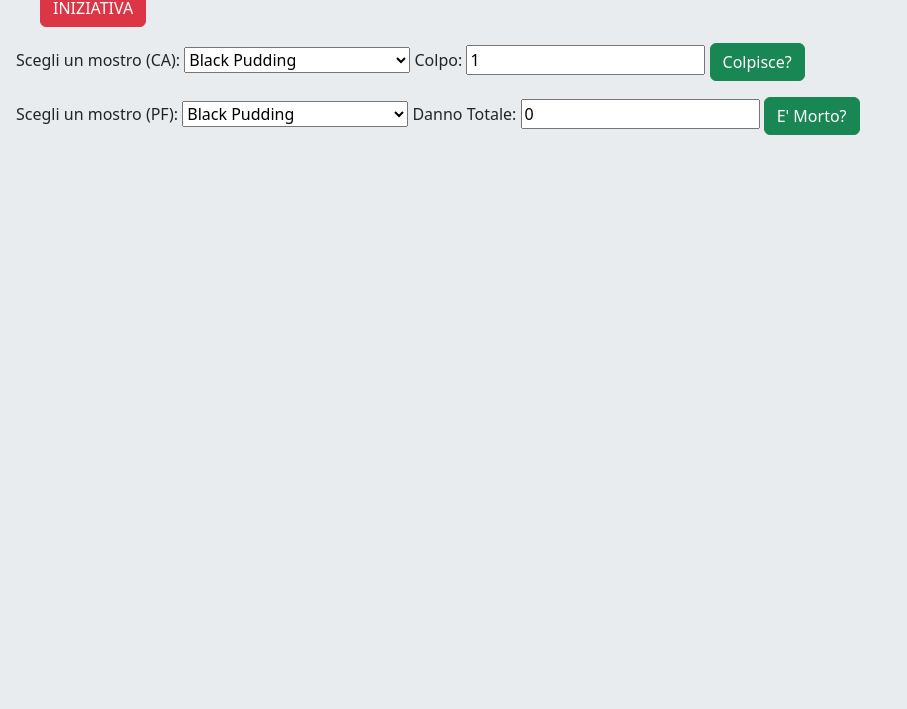
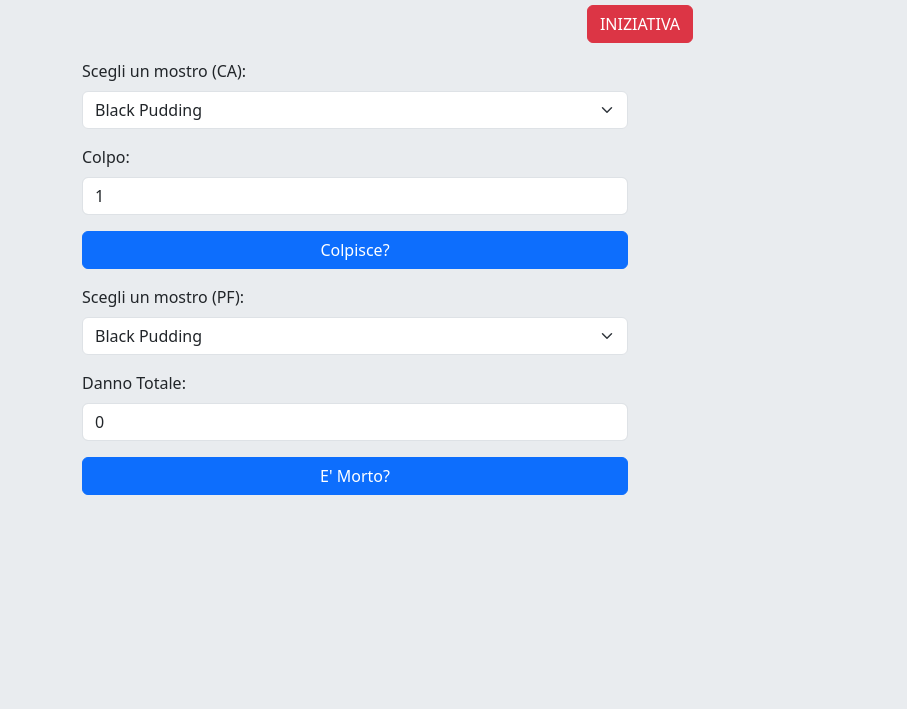
Before and after one commit to MarcoDeVito/DRD-D, a plain HTML site: page index.html in a window 1280 px wide. Shown: the part 91-800 px from the top of the page, without its empty margins (0-907 px from the left). Drawn offline with nearby package versions, Linux system fonts and the light colour scheme.

Commit message:
migliorata grafica con boostrap col cambiato colore ai pulsanti e resi i risultati colorati

```diff
--- a/index.html
+++ b/index.html
@@ -1,52 +1,69 @@
 <!DOCTYPE html>
-<html>
+<html lang="it">
+
 <head>
+    <meta charset="UTF-8">
+    <meta name="viewport" content="width=device-width, initial-scale=1, shrink-to-fit=no">
     <title>Deep Rock Dungeons</title>
-    <link href="https://cdn.jsdelivr.net/npm/bootstrap@5.3.3/dist/css/bootstrap.min.css" rel="stylesheet" integrity="sha384-QWTKZyjpPEjISv5WaRU9OFeRpok6YctnYmDr5pNlyT2bRjXh0JMhjY6hW+ALEwIH" crossorigin="anonymous">
+    <link href="https://cdn.jsdelivr.net/npm/bootstrap@5.3.3/dist/css/bootstrap.min.css" rel="stylesheet"
+        integrity="sha384-QWTKZyjpPEjISv5WaRU9OFeRpok6YctnYmDr5pNlyT2bRjXh0JMhjY6hW+ALEwIH" crossorigin="anonymous">
 </head>
-<body class="m-3 bg-body-secondary  ">
-    <h1>Controllo CA e PF</h1>
-    <div class="my-3">
-        <button type="button" class="btn btn-danger mx-4" onclick="dice()">INIZIATIVA</button>
-        <span id="dice-result" ></span>
+
+<body class="m-3 bg-body-secondary">
+    <div class="container">
+        <h1 class="text-center my-4">Controllo CA e PF</h1>
+        <div class="my-3 text-center">
+            <button type="button" class="btn btn-danger mx-4" onclick="dice()">INIZIATIVA</button>
+            <span id="dice-result"></span>
+        </div>
+        <div class="row">
+            <div class="col-12 col-lg-6">
+                <form id="monster-form">
+                    <div class="mb-3">
+                        <label for="monster-select-ca" class="form-label">Scegli un mostro (CA):</label>
+                        <select id="monster-select-ca" class="form-select"></select>
+                    </div>
+                    <div class="mb-3">
+                        <label for="monster-number" class="form-label">Colpo:</label>
+                        <input type="number" id="monster-number" class="form-control" min="1" value="1">
+                    </div>
+                    <div class="mb-3">
+                        <button type="button" class="btn btn-primary w-100"
+                            onclick="checkMonsterCA()">Colpisce?</button>
+                        <p id="result-ca" class="mt-2 text-center"></p>
+                    </div>
+                    <div class="mb-3">
+                        <label for="monster-select-pf" class="form-label">Scegli un mostro (PF):</label>
+                        <select id="monster-select-pf" class="form-select"></select>
+                    </div>
+                    <div class="mb-3">
+                        <label for="total-damage" class="form-label">Danno Totale:</label>
+                        <input type="number" id="total-damage" class="form-control" min="0" value="0">
+                    </div>
+                    <div class="mb-3">
+                        <button type="button" class="btn btn-primary w-100" onclick="checkMonsterPF()">E'
+                            Morto?</button>
+                        <p id="result-pf" class="mt-2 text-center"></p>
+                    </div>
+                </form>
+            </div>
+        </div>
     </div>
-    <form id="monster-form">
-        <label for="monster-select-ca">Scegli un mostro (CA):</label>
-        <select id="monster-select-ca"></select>
-        <label for="number">Colpo:</label>
-        <input type="number" id="monster-number" min="1" value="1">
-        <button type="button" class="btn btn-success" onclick="checkMonsterCA()">Colpisce?</button>
-        <p id="result-ca"></p>
-
-        <label for="monster-select-pf">Scegli un mostro (PF):</label>
-        <select id="monster-select-pf"></select>
-        <label for="total-damage">Danno Totale:</label>
-        <input type="number" id="total-damage" min="0" value="0">
-        <button type="button" class="btn btn-success" onclick="checkMonsterPF()">E' Morto?</button>
-        <p id="result-pf"></p>
-
-
-    </form>
 
     <script>
-        // Carica i dati dei mostri dal file JSON
         fetch('monsters.json')
             .then(response => response.json())
             .then(data => {
-
-                data.sort(function(a, b){return a['mostro'].localeCompare(b['mostro'])});
-                console.log(data)
+                data.sort((a, b) => a['mostro'].localeCompare(b['mostro']));
                 const selectCA = document.getElementById('monster-select-ca');
                 const selectPF = document.getElementById('monster-select-pf');
 
                 data.forEach(monster => {
-                    // Opzione per la Classe Armatura (CA)
                     const optionCA = document.createElement('option');
                     optionCA.value = monster['Classe Armatura (CA)'];
                     optionCA.textContent = monster.mostro;
                     selectCA.appendChild(optionCA);
 
-                    // Opzione per i Punti Ferita (PF)
                     const optionPF = document.createElement('option');
                     optionPF.value = monster['Punti Ferita (PF)'];
                     optionPF.textContent = monster.mostro;
@@ -57,26 +74,53 @@
         function checkMonsterCA() {
             let selectedValue = parseInt(document.getElementById('monster-select-ca').value);
             let number = parseInt(document.getElementById('monster-number').value);
-            let result = (number >= selectedValue) ? 'Colpito' : 'Mancato';
+            let monsterCa = document.getElementById('result-ca');
+            if (number >= selectedValue) {
+                monsterCa.innerText = 'Colpito';
+                monsterCa.classList.remove("bg-danger");
+                monsterCa.classList.add("border", "rounded", "bg-success", "p-2");
 
-            document.getElementById('result-ca').innerText = result;
+            }
+            else {
 
+                monsterCa.innerText = 'Mancato';
+                monsterCa.classList.remove("bg-success");
+                monsterCa.classList.add("border", "rounded", "bg-danger", "p-2");
+
+            }
         }
 
         function checkMonsterPF() {
             let selectedValue = parseInt(document.getElementById('monster-select-pf').value);
             let totalDamage = parseInt(document.getElementById('total-damage').value);
-            let result = ( totalDamage< selectedValue  ) ? 'Vivo' : 'Morto';
-            document.getElementById('result-pf').innerText = result;
+            let monsterPf = document.getElementById('result-pf');
+            if (totalDamage < selectedValue) {
+                monsterPf.innerText = 'Vivo';
+                monsterPf.classList.remove("bg-danger");
+                monsterPf.classList.add("border", "rounded", "bg-success", "p-2");
+
+
+            }
+            else {
+
+                monsterPf.innerText = 'Morto';
+                monsterPf.classList.remove("bg-success");
+                monsterPf.classList.add("border", "rounded", "bg-danger", "p-2");
+            }
+
         }
+
         function dice() {
             const result = Math.floor(Math.random() * 20) + 1;
-            let diceRes=document.getElementById('dice-result')
+            let diceRes = document.getElementById('dice-result');
             diceRes.innerText = result;
-            diceRes.classList.add("border","rounded","bg-danger","p-2");
+            diceRes.classList.add("border", "rounded", "bg-danger", "p-2");
         }
     </script>
 
-    <script src="https://cdn.jsdelivr.net/npm/bootstrap@5.3.3/dist/js/bootstrap.bundle.min.js" integrity="sha384-YvpcrYf0tY3lHB60NNkmXc5s9fDVZLESaAA55NDzOxhy9GkcIdslK1eN7N6jIeHz" crossorigin="anonymous"></script>
+    <script src="https://cdn.jsdelivr.net/npm/bootstrap@5.3.3/dist/js/bootstrap.bundle.min.js"
+        integrity="sha384-YvpcrYf0tY3lHB60NNkmXc5s9fDVZLESaAA55NDzOxhy9GkcIdslK1eN7N6jIeHz"
+        crossorigin="anonymous"></script>
 </body>
+
 </html>
```
Also changed, not shown: 1 other file.
